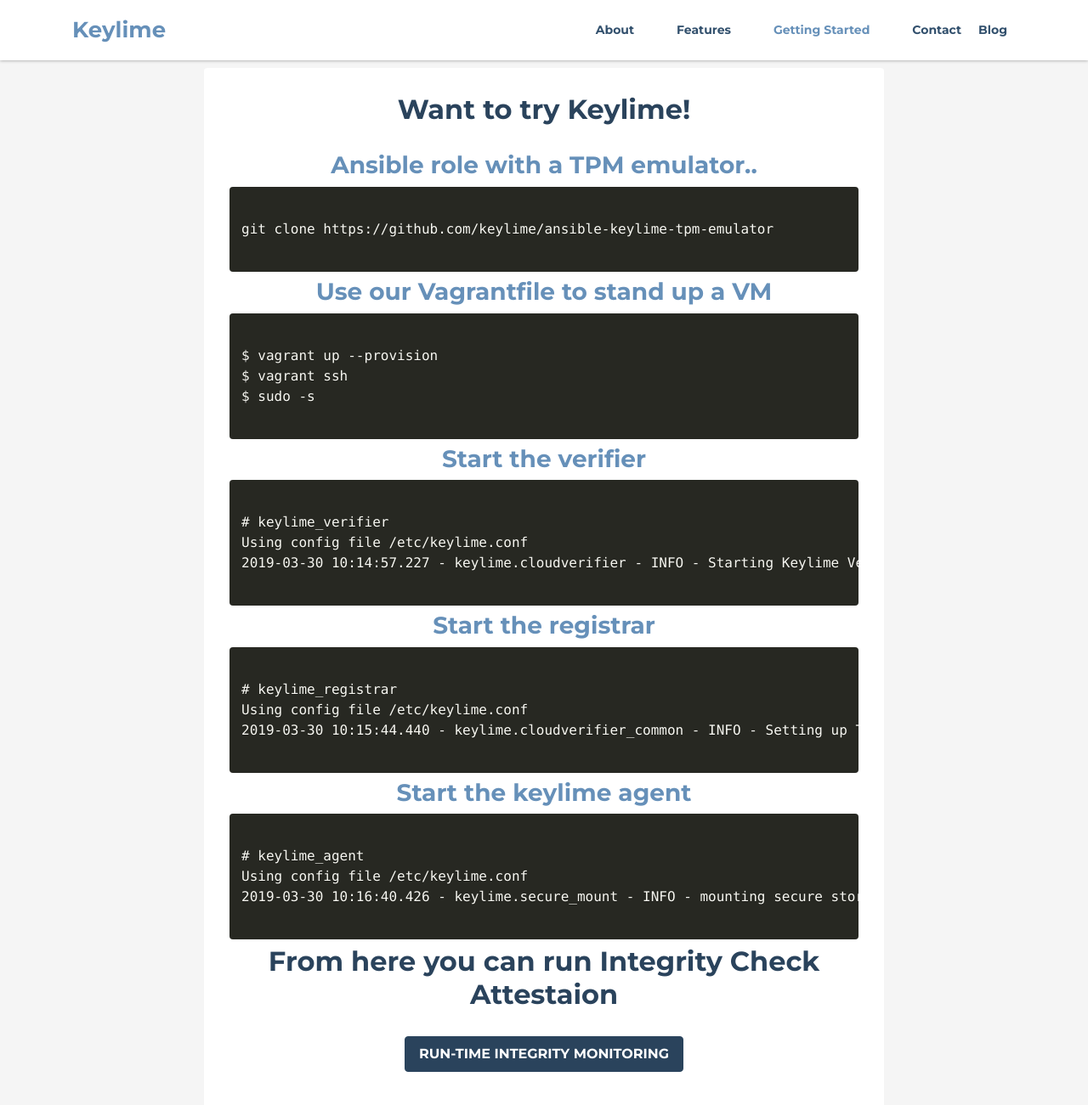
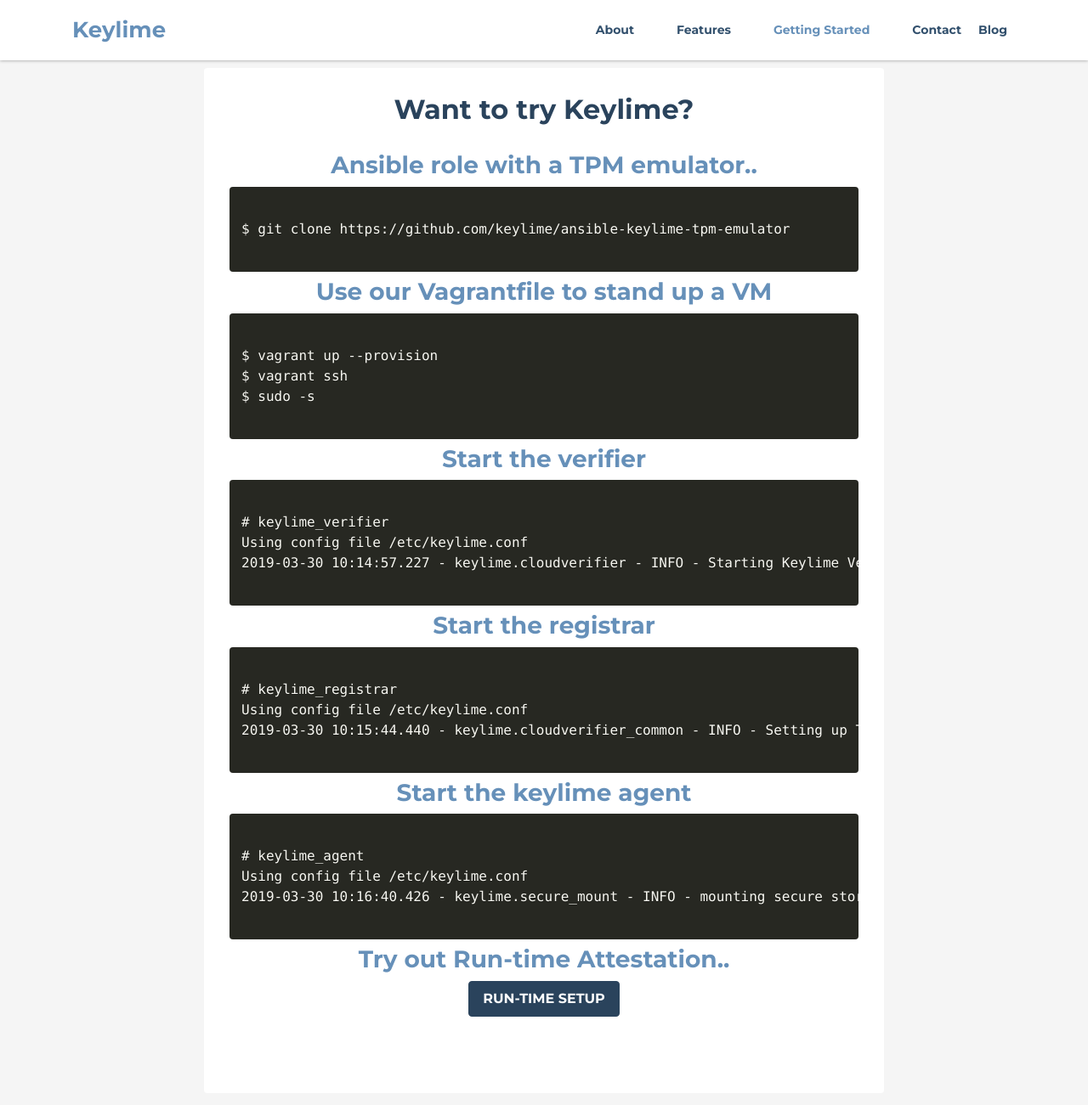
Before and after one commit to keylime/keylime.github.io, a Jekyll site: the page built from index.md, in a window 1280 px wide and 1400 px high, scrolled down 1783 px. Shown: the top 1301 px of the window at 85% size. Built offline with Jekyll 4.4.1, drawn with Linux system fonts in a browser that asks for light colours; nearby versions of some CDN libraries.

Commit message:
Shorten Header fix two

```diff
--- a/_includes/docs.html
+++ b/_includes/docs.html
@@ -2,13 +2,13 @@
 <section id="get-started" class="docs section">
     <div class="container">
         <div class="docs-inner">
-        <h2 class="title text-center">Want to try Keylime!</h2>
+        <h2 class="title text-center">Want to try Keylime?</h2>
         <div class="block">
             <h3 class="sub-title text-center">Ansible role with a TPM emulator..</h3>
             <div class="code-block">
                 <!--//Use Prismjs - http://prismjs.com/index.html#basic-usage -->
                 <pre><code class="language-markup">
-git clone https://github.com/keylime/ansible-keylime-tpm-emulator
+$ git clone https://github.com/keylime/ansible-keylime-tpm-emulator
                  </code></pre>
             </div><!--//code-block-->
             <h3 class="sub-title text-center">Use our Vagrantfile to stand up a VM</h3>
@@ -47,10 +47,10 @@
 2019-03-30 10:16:40.426 - keylime.secure_mount - INFO - mounting secure storage location /var/lib/keylime/secure on tmpfs
                  </code></pre>
            </div><!--//block-->
-           <h2 class="title text-center">From here you can run Integrity Check Attestaion</h2>
+           <h3 class="sub-title text-center">Try out Run-time Attestation..</h3>
            <div class="block">
                <p class="text-center">
-                   <a class="btn btn-cta-primary" href="https://keylime-docs.readthedocs.io/en/latest/user_guide/runtime_ima.html" target="_blank">Run-time Integrity Monitoring</a>
+                   <a class="btn btn-cta-primary" href="https://keylime-docs.readthedocs.io/en/latest/user_guide/runtime_ima.html" target="_blank">Run-time setup</a>
                </p>
            </div><!--//block-->
     </div><!--//container-->
```
